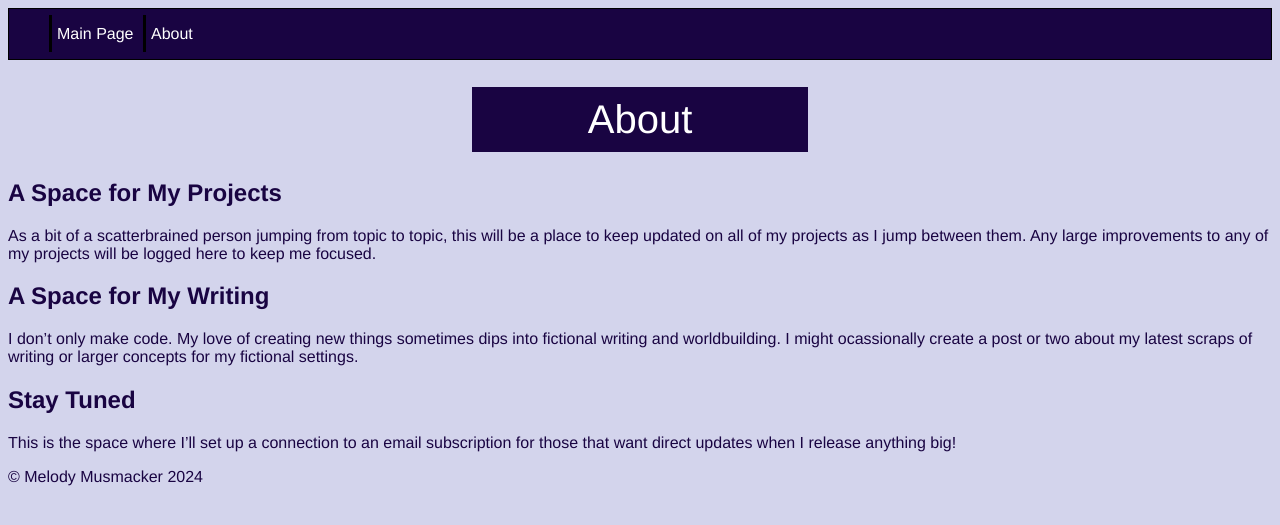
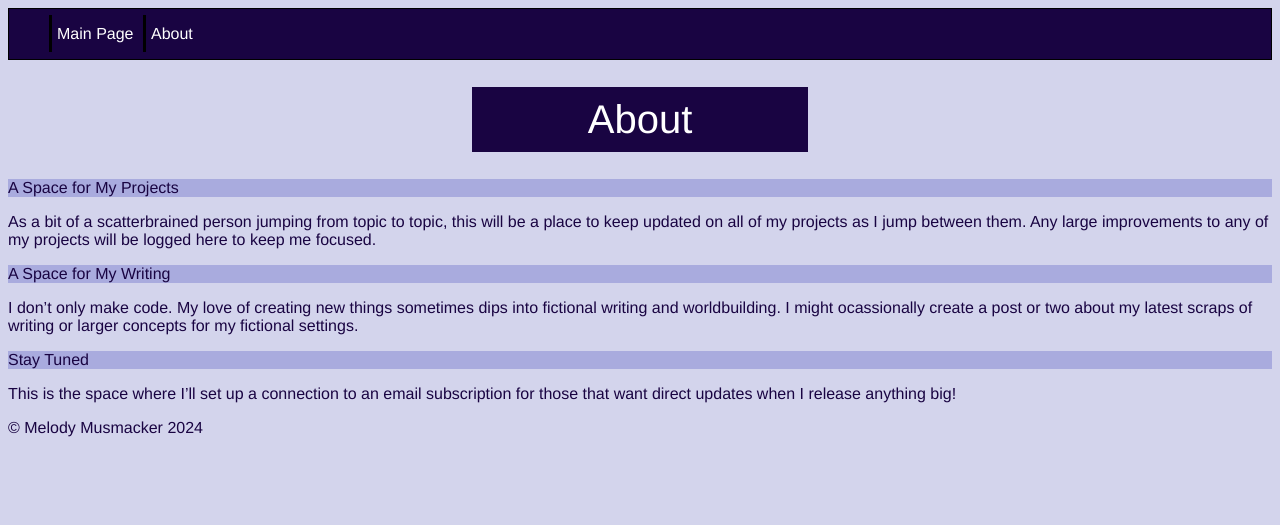
Before and after one commit to AstralObserver/AstralObserver.github.io, a Jekyll site: the page built from about.md, in a window 1280 px wide. Shown: the top 525 px of the page. Built offline with Jekyll 4.4.1, drawn with Linux system fonts in a browser that asks for light colours.

Commit message:
Update main.scss
Formatting

```diff
--- a/assets/css/main.scss
+++ b/assets/css/main.scss
@@ -23,6 +23,12 @@ h1{
     max-width: 25%;
 }
 
+h2{
+    font: 100% $font-stack;
+    color: $font-color;
+    background: $primary-color;
+}
+
 nav{
     background: $font-color;
     border: black;
```
